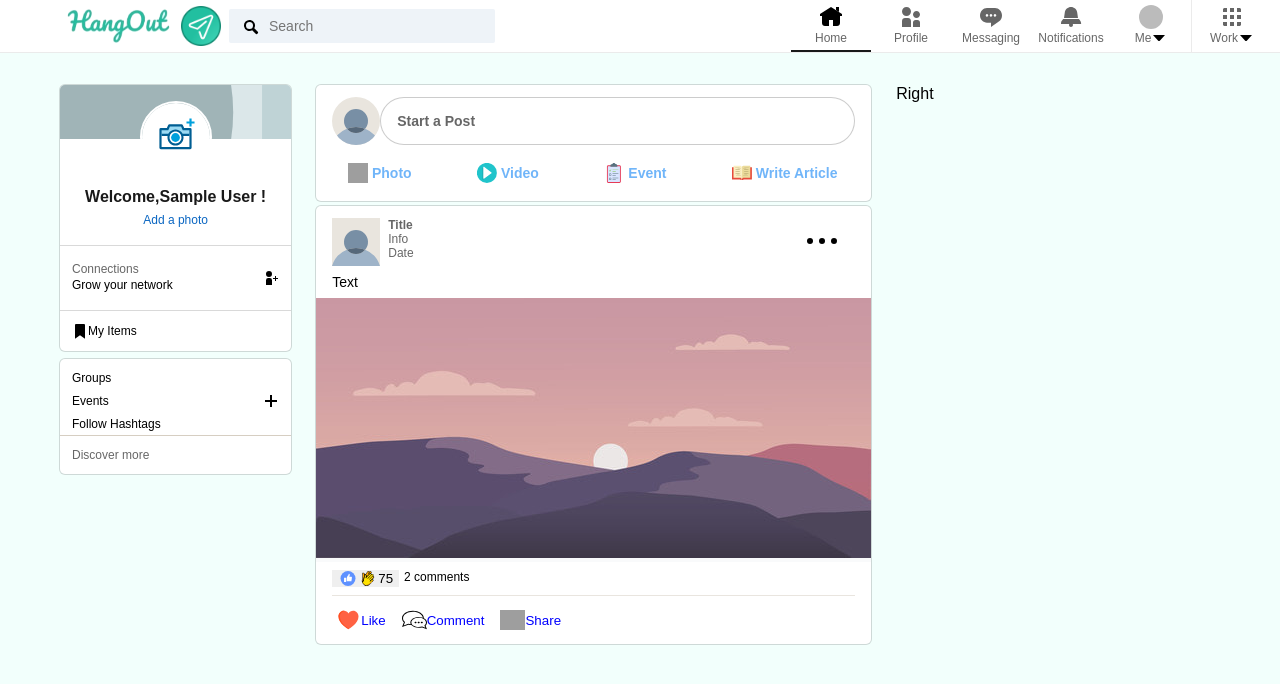
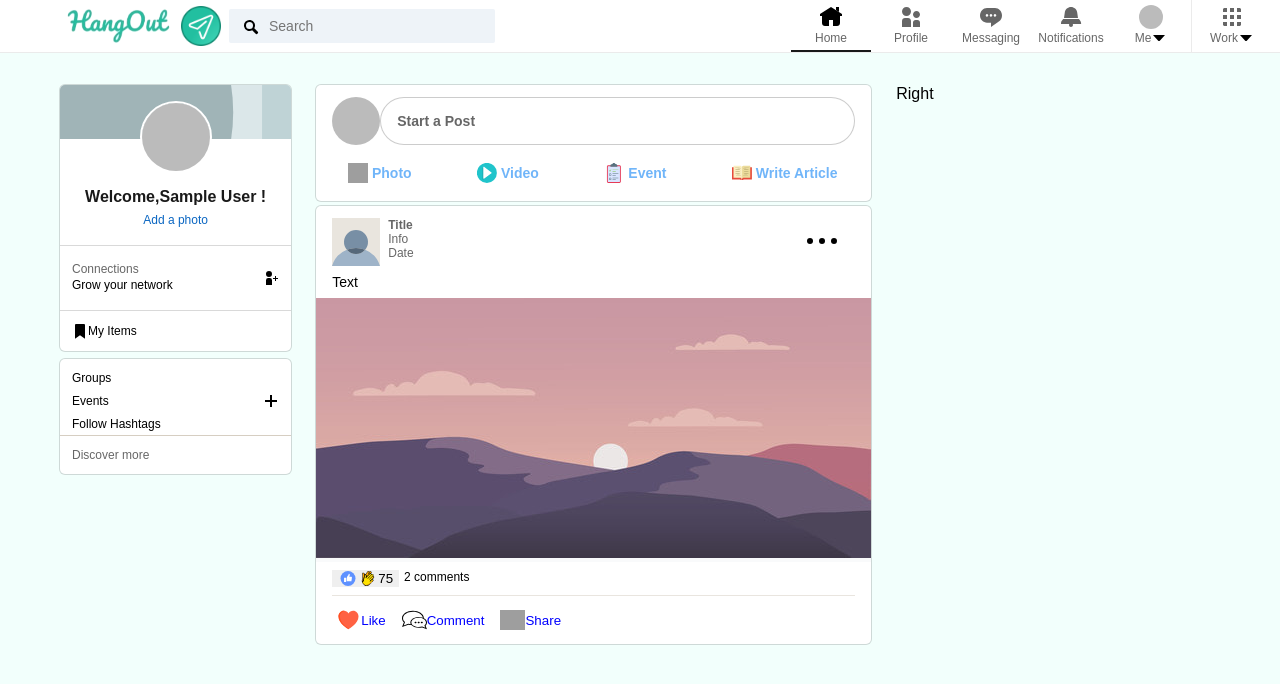
Before and after one commit to Tanish118/LetsOpenUp, a React (Create React App) app in the folder loufrontend/: page /home in a window 1280 px wide. Shown: the top 684 px of the page. Built offline with nearby package versions, Linux system fonts and the light colour scheme; no server answers; sample sign-in values are in the browser's storage; grey boxes are pictures that could not be loaded.

Commit message:
UI changes

```diff
--- a/loufrontend/src/components/Leftprofile.js
+++ b/loufrontend/src/components/Leftprofile.js
@@ -8,8 +8,12 @@ function Leftprofile(props) {
         <UserInfo>
           <CardBackground />
           <a>
-            <Photo />
-            <Link>Welcome,{props.user && props.user.displayName?props.user.displayName:"there"} !</Link>
+              <Photo>
+              {props.user && props.user.photoURL? <img src={props.user.photoURL} alt="" />:
+                        <img src="/images/user.svg" alt=""/>    }
+              </Photo>
+            <Link>Welcome,
+            {props.user && props.user.displayName?props.user.displayName:"there"} !</Link>
           </a>
           <a>
             <AddPhotoText>Add a photo</AddPhotoText>
@@ -98,6 +102,11 @@ const Photo = styled.div`
   border: 2px solid white;
   margin: -38px auto 12px;
   border-radius: 50%;
+  img{
+    border-radius: 50%;
+    width: 100%;
+  height: 100%;
+  }
 `;
 
 const Link = styled.div`
--- a/loufrontend/src/components/Main.js
+++ b/loufrontend/src/components/Main.js
@@ -2,6 +2,7 @@ import {useState} from'react'
 import React from 'react'
 import styled from 'styled-components'
 import PostModal from'./PostModal'
+import{connect} from'react-redux'
 function Main(props) {
     const [showModal,setModal]=useState("close");
     const handleClick=(e)=>{
@@ -25,7 +26,8 @@ function Main(props) {
         <Container>
             <Sharebox>
                <div>
-                   <img src="/images/user.svg" alt=""/>
+               {props.user && props.user.photoURL? <img src={props.user.photoURL} alt="" />:
+                        <img src="/images/user.svg" alt=""/>    }
                    <button onClick={(event)=>handleClick(event)}>Start a Post</button>
                </div>
                <div>
@@ -102,7 +104,7 @@ function Main(props) {
     )
 }
 
-export default Main
+
 const Container=styled.div`
     grid-area:main;
 `;
@@ -307,3 +309,10 @@ const SocialActions=styled.div`
     }
 
 `;
+const mapStateToProps=(state)=>{
+    return{
+        user:state.userState.user,
+    };
+  };
+const mapDispatchToProps=(dispatch)=>({});
+export default connect(mapStateToProps,mapDispatchToProps)(Main);
--- a/loufrontend/src/components/PostModal.js
+++ b/loufrontend/src/components/PostModal.js
@@ -246,6 +246,7 @@ const UploadImg=styled.div`
     Label{
         padding:2px 8px;
         border-radius: 5px;
+        border:1px solid rgba(0,0,0,0.6);
         background-color: #c0ebe2;
         &:active{
             background-color: #0ac49d;
```
